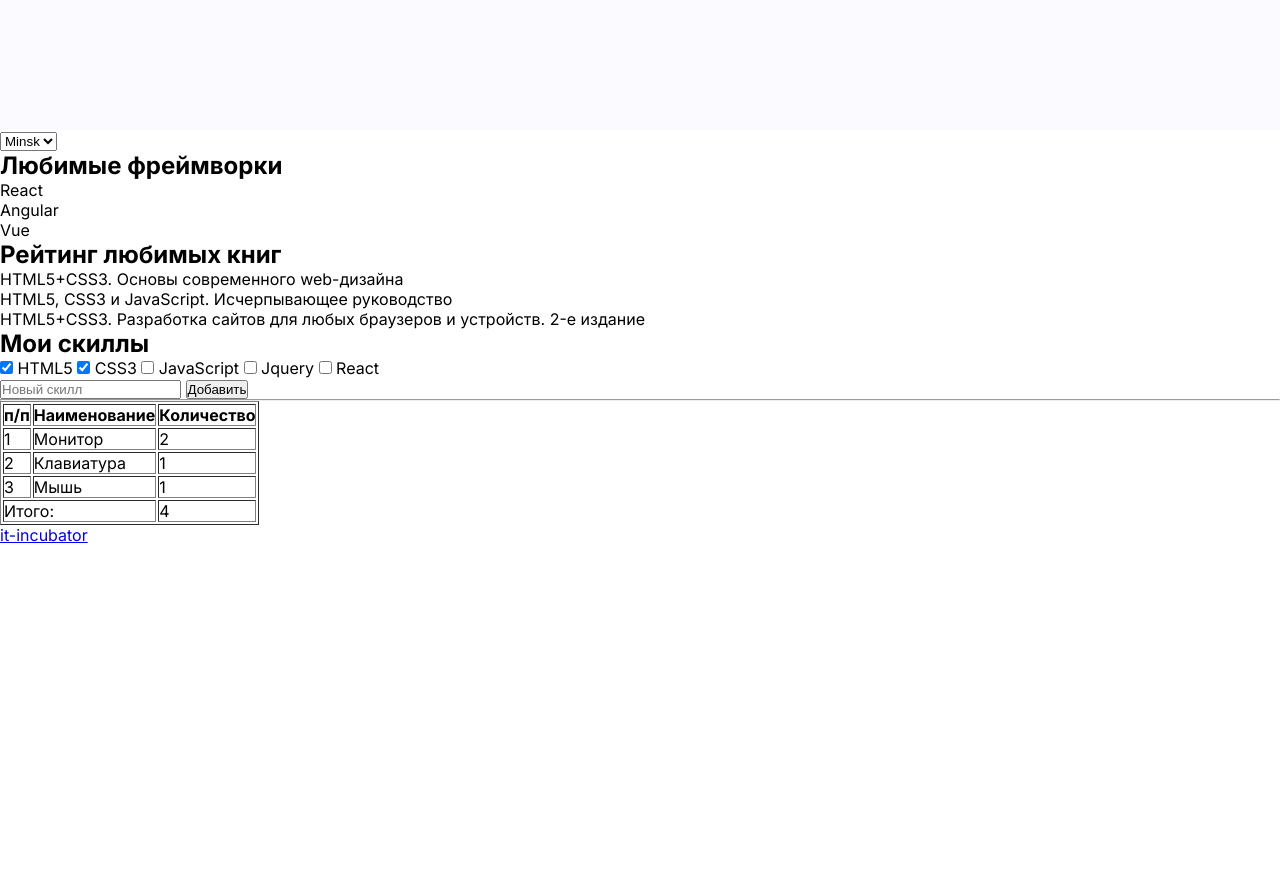
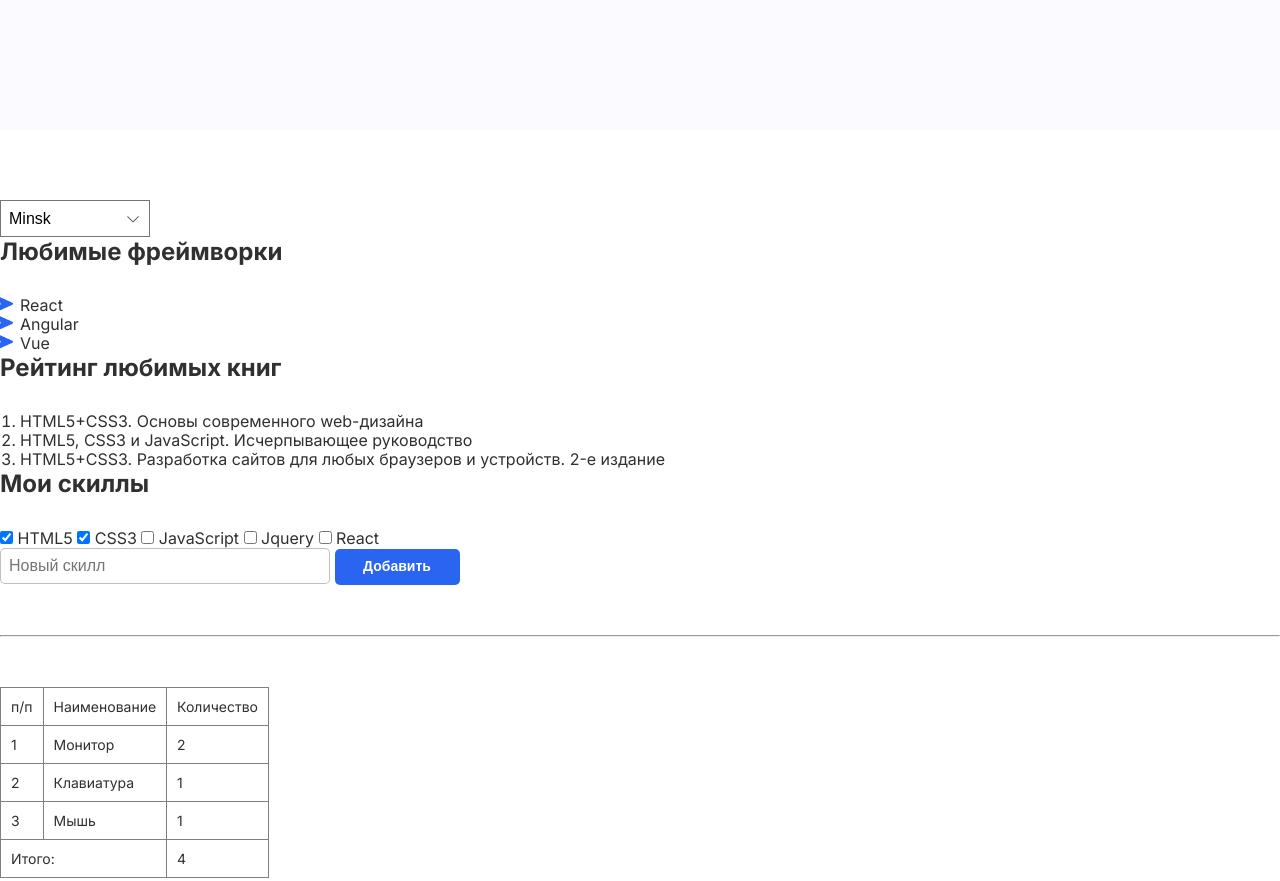
Before and after one commit to ARESKAN2108/2-hw-with-auto-test-html-css, a plain HTML site: page index.html in a window 1280 px wide. Shown: the part 740-1621 px from the top of the page. Before the commit the page ends 1285 px from the top, so only its background shows below. Drawn offline with Linux system fonts and the light colour scheme.

Commit message:
second section completed

```diff
--- a/style.css
+++ b/style.css
@@ -7,6 +7,7 @@
 
 body {
   font-family: "Inter", sans-serif;
+  color: #303030;
 }
 
 header {
@@ -32,7 +33,6 @@ header span {
 
 .main-title {
   /* Стили для заголовка в первой секции */
-  color: #303030;
   font-size: 48px;
   font-weight: 700;
   line-height: 58px;
@@ -41,7 +41,6 @@ header span {
 
 .main-text {
   /* Стили для текста в первой секции */
-  color: #303030;
   font-size: 18px;
   font-weight: 400;
   line-height: 22px;
@@ -54,47 +53,96 @@ header span {
 
 .about-section {
   /* Стили для второй секции */
+  background-color: #ffffff;
+  padding: 70px 0;
 }
 
 select {
   /* Стили для выпадающего списка */
+  width: 150px;
+  font-size: 16px;
+  font-weight: 400;
+  line-height: 19px;
+  padding: 8px 8px;
+  background: url(./assets/images/ep_arrow-down.svg) no-repeat right 8px top 50%;
+  appearance: none;
 }
 
 .section-title {
   /* Стили для заголовков во второй секции */
+  font-size: 24px;
+  font-weight: 700;
+  line-height: 29px;
+  margin-bottom: 30px;
 }
 
 .frameworks-list {
   /* Стили для маркированного списка во второй секции */
+  list-style-image: url(./assets/images/Vector.png);
+  padding-left: 20px;
+  font-size: 16px;
+  font-weight: 400;
+  line-height: 19px;
 }
 
 .books-list {
   /* Стили для нумерованного списка во второй секции */
+  font-size: 16px;
+  line-height: 19px;
+  font-weight: 400;
+  padding-left: 20px;
 }
 
 .label {
   /* Стили для подписей чекбоксов */
+  font-size: 16px;
+  line-height: 19px;
+  font-weight: 400;
 }
 
 .text-field {
   /* Стили для односточного поля ввода текста */
+  width: 330px;
+  height: 36px;
+  padding: 8px 8px;
+  border: 1px solid rgb(48, 48, 48, 30%);
+  border-radius: 5px;
+  font-size: 16px;
+  line-height: 19px;
+  font-weight: 400;
 }
 
 .btn {
   /* Стили для кнопки */
+  width: 125px;
+  height: 36px;
+  background-color: #2965f1;
+  color: #ffffff;
+  font-size: 14px;
+  line-height: 17px;
+  font-weight: 700;
+  border: none;
+  padding: 9px 0;
+  border-radius: 5px;
 }
 
 .line {
   /* Стили для линии */
+  margin: 50px 0;
 }
 
 table {
   /* Стили для таблицы */
+  border-collapse: collapse;
 }
 
 th,
 td {
   /* Стили для ячеек таблицы */
+  padding: 10px;
+  font-size: 14px;
+  line-height: 17px;
+  font-weight: 400;
 }
 
 footer {
```
Also changed, not shown: assets/images/Vector.png (added), assets/images/ep_arrow-down.svg (added).
